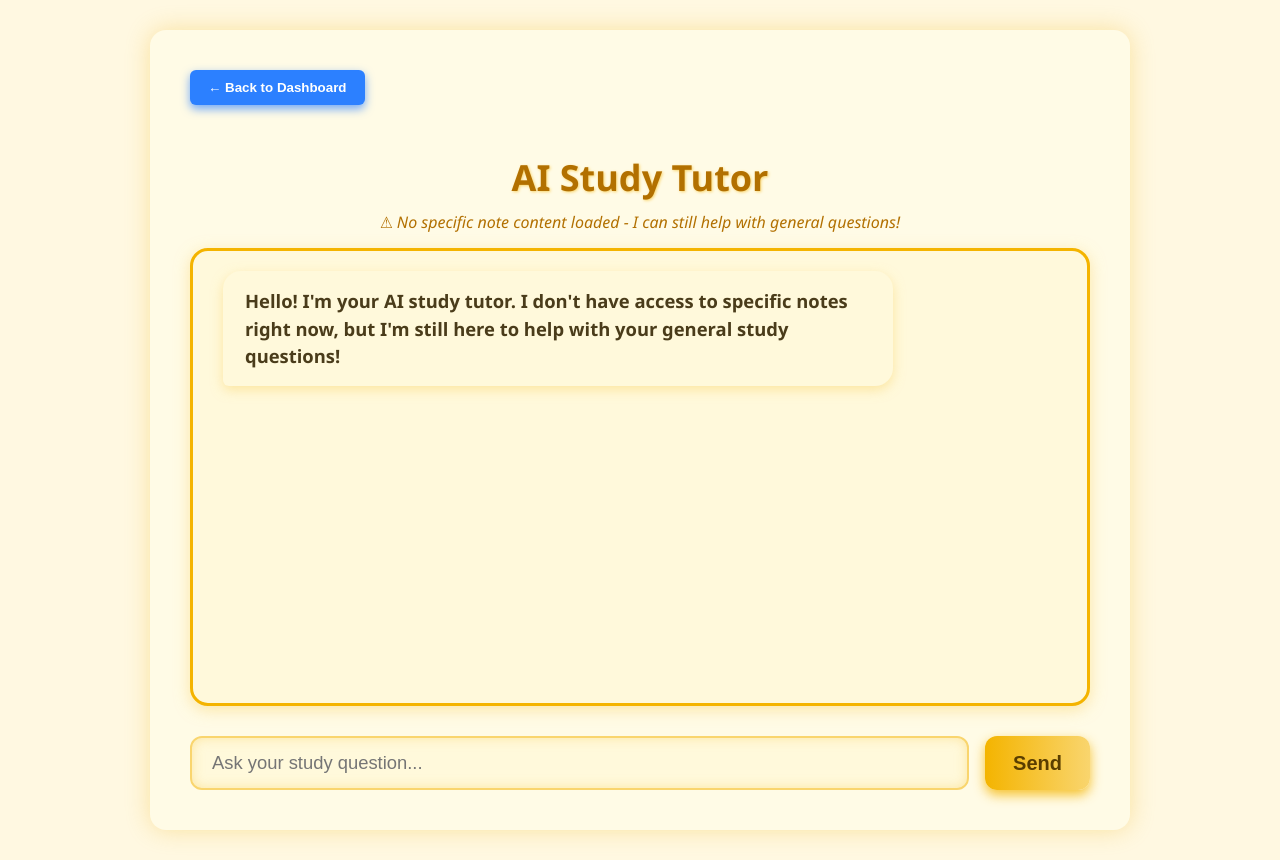
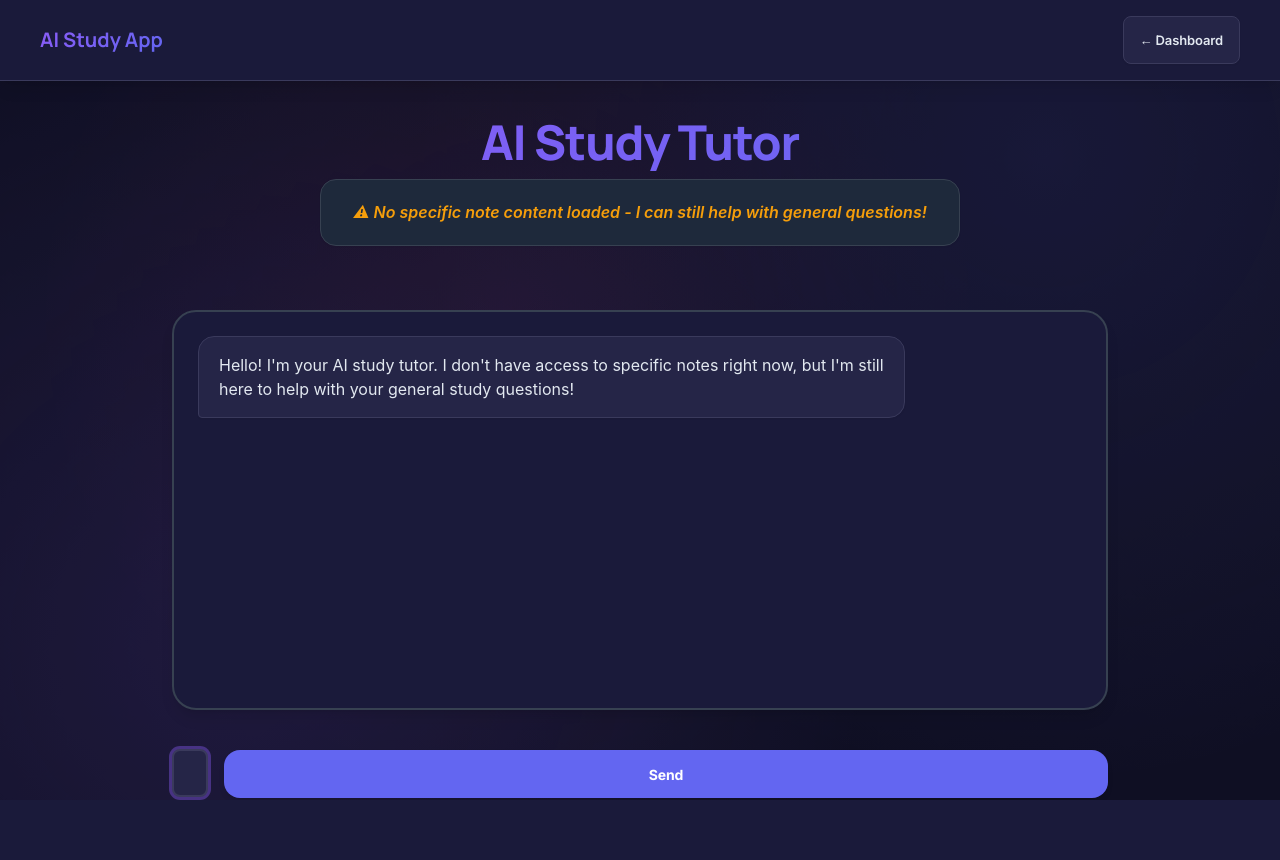
Before and after one commit to NeelKad/AI-study-app, a Flask app: page /tutor in a window 1280 px wide. After the commit the page ends 800 px from the top, so only its background shows below. Run offline with Flask 3, Linux system fonts and the light colour scheme; the visitor is signed in with stand-in values (Sample User, id 1).

Commit message:
Update tutor.html

```diff
--- a/templates/tutor.html
+++ b/templates/tutor.html
@@ -2,180 +2,244 @@
 <html lang="en">
   <head>
     <meta charset="UTF-8" />
-    <meta name="viewport" content="width=device-width, initial-scale=1" />
+    <meta name="viewport" content="width=device-width, initial-scale=1.0" />
     <title>AI Study Tutor - AI Study App</title>
+    <link
+      rel="stylesheet"
+      href="{{ url_for('static', filename='style.css') }}"
+    />
+  </head>
+  <body>
+    <!-- Navigation Header -->
+    <header>
+      <nav class="navbar">
+        <div style="display: flex; align-items: center; justify-content: space-between; width: 100%; max-width: 1200px; margin: 0 auto;">
+          <a href="{{ url_for('index') }}" class="nav-logo">AI Study App</a>
+          <div style="display: flex; gap: 1rem; align-items: center;">
+            <a href="{{ url_for('dashboard') }}" class="button button-secondary" style="padding: 0.5rem 1rem; font-size: 0.8125rem;">
+              ← Dashboard
+            </a>
+          </div>
+        </div>
+      </nav>
+    </header>
+
+    <!-- Main Content -->
+    <main style="padding: 2rem; max-width: 1000px; margin: 0 auto; height: calc(100vh - 120px); display: flex; flex-direction: column;">
+      <!-- Header Section -->
+      <div style="margin-bottom: 2rem; text-align: center;">
+        <h1 style="margin-bottom: 0.5rem; color: var(--accent);">AI Study Tutor</h1>
+        <div id="noteStatus" class="status-message"></div>
+      </div>
+
+      <!-- Chat Window -->
+      <div id="chatWindow" class="card" style="
+        flex-grow: 1;
+        overflow-y: auto;
+        padding: 1.5rem;
+        margin-bottom: 1.5rem;
+        display: flex;
+        flex-direction: column;
+        gap: 1rem;
+        scroll-behavior: smooth;
+        min-height: 400px;
+      ">
+        <!-- Chat messages will be added here -->
+      </div>
+
+      <!-- Input Area -->
+      <form id="chatForm" style="display: flex; gap: 1rem; align-items: end;">
+        <input
+          type="text"
+          id="userInput"
+          placeholder="Ask your study question..."
+          required
+          style="
+            flex-grow: 1;
+            padding: 0.75rem 1rem;
+            border: 2px solid var(--bg-border);
+            border-radius: 0.5rem;
+            background: var(--bg-tertiary);
+            color: var(--text-primary);
+            font-size: 1rem;
+            transition: border-color 0.2s ease;
+          "
+        />
+        <button
+          type="submit"
+          id="sendBtn"
+          class="button"
+          style="padding: 0.75rem 1.5rem; white-space: nowrap;"
+        >
+          Send
+        </button>
+      </form>
+    </main>
+
     <style>
-      /* Base page style */
-      body {
-        font-family: "Segoe UI", Tahoma, Geneva, Verdana, sans-serif;
-        background: #fff8e1; /* soft warm background */
-        color: #4a3c1a;
-        padding: 30px;
-        min-height: 100vh;
-        margin: 0;
-        display: flex;
-        justify-content: center;
-        align-items: flex-start;
-        transition: background 0.5s ease;
+      /* Color scheme matching dashboard */
+      :root {
+        --bg-primary: #0f0f23;
+        --bg-secondary: #1a1a3a;
+        --bg-tertiary: #252547;
+        --bg-border: #3a3a5c;
+        --text-primary: #e2e8f0;
+        --text-secondary: #94a3b8;
+        --text-muted: #64748b;
+        --accent: #6366f1;
+        --success: #10b981;
+        --error: #ef4444;
+        --shadow-sm: 0 1px 2px 0 rgb(0 0 0 / 0.05);
+        --shadow-md: 0 4px 6px -1px rgb(0 0 0 / 0.1), 0 2px 4px -2px rgb(0 0 0 / 0.1);
+        --shadow-lg: 0 10px 15px -3px rgb(0 0 0 / 0.1), 0 4px 6px -4px rgb(0 0 0 / 0.1);
       }
 
-      .container {
-        max-width: 900px;
-        width: 100%;
-        background: #fffbe6;
-        padding: 40px;
-        border-radius: 16px;
-        box-shadow: 0 0 25px rgba(234, 174, 0, 0.3);
-        transition: box-shadow 0.3s ease;
-        display: flex;
-        flex-direction: column;
-        height: 90vh;
+      body {
+        background: var(--bg-primary);
+        color: var(--text-primary);
+        font-family: -apple-system, BlinkMacSystemFont, 'Segoe UI', 'Roboto', sans-serif;
+        margin: 0;
+        min-height: 100vh;
       }
 
-      h1 {
-        text-align: center;
-        margin-bottom: 0.25em;
-        color: #b27000;
-        text-shadow: 1px 1px 3px #f9d56e;
-        font-weight: 700;
-        font-size: 2.25rem;
+      /* Navigation */
+      .navbar {
+        background: var(--bg-secondary);
+        padding: 1rem 2rem;
+        border-bottom: 1px solid var(--bg-border);
       }
 
-      /* Back button */
-      #backBtn {
-        background-color: #2c80ff;
-        color: white;
-        border: none;
-        border-radius: 6px;
-        padding: 10px 18px;
-        font-weight: 600;
-        cursor: pointer;
-        transition: background-color 0.3s ease;
-        align-self: flex-start;
-        margin-bottom: 24px;
-        box-shadow: 0 4px 10px #2c80ffaa;
-        user-select: none;
-      }
-      #backBtn:hover {
-        background-color: #1a5ecb;
-        box-shadow: 0 6px 14px #1a5ecbcc;
+      .nav-logo {
+        font-size: 1.25rem;
+        font-weight: 700;
+        color: var(--accent);
+        text-decoration: none;
       }
 
-      /* Chat window */
-      #chatWindow {
-        flex-grow: 1;
-        overflow-y: auto;
-        border: 3px solid #f4b400; /* golden border */
-        border-radius: 18px;
-        padding: 20px 30px;
-        background: #fff9db;
-        margin-bottom: 30px;
-        box-shadow: 0 4px 15px #f9d56e88;
-        display: flex;
-        flex-direction: column;
-        gap: 18px;
-        color: #5a3e00;
+      .nav-logo:hover {
+        color: var(--text-primary);
+      }
+
+      /* Buttons */
+      .button {
+        display: inline-flex;
+        align-items: center;
+        justify-content: center;
+        padding: 0.75rem 1.5rem;
+        font-size: 0.875rem;
         font-weight: 600;
-        font-size: 1.15em;
-        user-select: text;
-        scroll-behavior: smooth;
+        text-decoration: none;
+        border-radius: 0.5rem;
+        border: 1px solid transparent;
+        cursor: pointer;
+        transition: all 0.2s ease;
+        background: var(--accent);
+        color: white;
+      }
+
+      .button:hover:not(:disabled) {
+        transform: translateY(-1px);
+        box-shadow: var(--shadow-md);
+      }
+
+      .button-secondary {
+        background: var(--bg-tertiary);
+        color: var(--text-primary);
+        border-color: var(--bg-border);
+      }
+
+      .button-secondary:hover {
+        background: var(--bg-border);
+      }
+
+      .button:disabled {
+        opacity: 0.5;
+        cursor: not-allowed;
+        transform: none;
+        box-shadow: none;
+      }
+
+      /* Cards */
+      .card {
+        background: var(--bg-secondary);
+        border: 1px solid var(--bg-border);
+        border-radius: 0.75rem;
+        box-shadow: var(--shadow-sm);
+        transition: all 0.2s ease;
+      }
+
+      /* Input styling */
+      #userInput:focus {
+        outline: none;
+        border-color: var(--accent);
+      }
+
+      #userInput::placeholder {
+        color: var(--text-muted);
+      }
+
+      /* Status message */
+      .status-message {
+        color: var(--text-secondary);
+        font-style: italic;
+        margin-bottom: 1rem;
+        padding: 0.75rem 1rem;
+        background: var(--bg-tertiary);
+        border-radius: 0.5rem;
+        border: 1px solid var(--bg-border);
+        display: inline-block;
+      }
+
+      .status-message.success {
+        color: var(--success);
+        border-color: var(--success);
+        background: rgba(16, 185, 129, 0.1);
+      }
+
+      .status-message.warning {
+        color: #f59e0b;
+        border-color: #f59e0b;
+        background: rgba(245, 158, 11, 0.1);
       }
 
       /* Chat messages */
       .message {
-        max-width: 75%;
-        padding: 16px 22px;
-        border-radius: 18px;
+        max-width: 80%;
+        padding: 1rem 1.25rem;
+        border-radius: 1rem;
         line-height: 1.5;
-        font-weight: 600;
-        box-shadow: 0 4px 15px #f9d56e88;
+        word-wrap: break-word;
         white-space: pre-wrap;
-        word-wrap: break-word;
-        user-select: text;
+        box-shadow: var(--shadow-sm);
       }
 
       .user-msg {
-        background-color: #f4b400;
-        color: #5a3e00;
+        background: var(--accent);
+        color: white;
         align-self: flex-end;
-        border-bottom-right-radius: 6px;
-        box-shadow: 0 5px 15px #f4b400cc;
-        font-weight: 700;
+        border-bottom-right-radius: 0.25rem;
+        margin-left: auto;
       }
 
       .ai-msg {
-        background-color: #fff9db;
-        color: #4a3c1a;
+        background: var(--bg-tertiary);
+        color: var(--text-primary);
         align-self: flex-start;
-        border-bottom-left-radius: 6px;
-        box-shadow: 0 4px 12px #f9d56e88;
-        font-weight: 600;
+        border-bottom-left-radius: 0.25rem;
+        border: 1px solid var(--bg-border);
       }
 
-      /* Input area */
-      #inputArea {
-        display: flex;
-        gap: 16px;
+      .typing-message {
+        background: var(--bg-tertiary) !important;
+        color: var(--text-secondary) !important;
+        font-style: italic;
+        opacity: 0.8;
+        border: 1px solid var(--bg-border);
       }
 
-      #userInput {
-        flex-grow: 1;
-        font-size: 1.15em;
-        padding: 14px 20px;
-        border-radius: 12px;
-        border: 2px solid #f9d56e;
-        background-color: #fff9db;
-        color: #4a3c1a;
-        box-shadow: inset 0 0 12px #f9d56e88;
-        transition: border-color 0.3s ease, box-shadow 0.3s ease;
-        outline: none;
-        user-select: text;
-      }
-
-      #userInput:focus {
-        border-color: #f4b400;
-        box-shadow: 0 0 16px #f4b400cc;
-      }
-
-      #sendBtn {
-        background: linear-gradient(90deg, #f4b400, #f9d56e);
-        color: #5a3e00;
-        border: none;
-        padding: 14px 28px;
-        font-size: 1.25em;
-        border-radius: 12px;
-        cursor: pointer;
-        font-weight: 700;
-        box-shadow: 0 5px 12px #f4b400cc;
-        user-select: none;
-        transition: background 0.4s ease, box-shadow 0.3s ease;
-      }
-
-      #sendBtn:hover:not(:disabled) {
-        background: linear-gradient(90deg, #f9d56e, #f4b400);
-        box-shadow: 0 7px 16px #f9d56ecc;
-      }
-
-      #sendBtn:disabled {
-        background: #e0c77b;
-        cursor: not-allowed;
-        box-shadow: none;
-        color: #a18a3e;
-      }
-
-      /* Status message */
-      .status-message {
-        text-align: center;
-        color: #7a6b3a;
-        font-style: italic;
-        margin-bottom: 15px;
-      }
-
-      /* Typing indicator with animated dots */
+      /* Typing indicator animation */
       .typing-dots {
         display: inline-block;
-        font-size: 1.5em;
-        line-height: 1;
       }
 
       .typing-dots::after {
@@ -190,52 +254,37 @@
         100% { content: '...'; }
       }
 
-      /* Typing message styling */
-      .typing-message {
-        background-color: #fff9db !important;
-        color: #7a6b3a !important;
-        font-style: italic;
-        opacity: 0.8;
+      /* Responsive adjustments */
+      @media (max-width: 768px) {
+        .navbar {
+          padding: 1rem;
+        }
+
+        main {
+          padding: 1rem;
+          height: calc(100vh - 100px);
+        }
+
+        #chatForm {
+          flex-direction: column;
+          gap: 0.75rem;
+        }
+
+        #userInput {
+          margin-bottom: 0;
+        }
+
+        .button {
+          width: 100%;
+        }
+
+        .message {
+          max-width: 90%;
+        }
       }
     </style>
-  </head>
-  <body>
-    <div class="container">
-      <button id="backBtn" aria-label="Back to main page">
-        ← Back to Dashboard
-      </button>
-      <h1>AI Study Tutor</h1>
-
-      <div id="noteStatus" class="status-message"></div>
-
-      <div
-        id="chatWindow"
-        role="log"
-        aria-live="polite"
-        aria-relevant="additions"
-      ></div>
-      <form
-        id="chatForm"
-        autocomplete="off"
-        aria-label="Send message to AI tutor"
-      >
-        <div id="inputArea">
-          <input
-            type="text"
-            id="userInput"
-            placeholder="Ask your study question..."
-            required
-            aria-required="true"
-          />
-          <button type="submit" id="sendBtn" aria-label="Send message">
-            Send
-          </button>
-        </div>
-      </form>
-    </div>
 
     <script>
-      const backBtn = document.getElementById("backBtn");
       const chatWindow = document.getElementById("chatWindow");
       const chatForm = document.getElementById("chatForm");
       const userInput = document.getElementById("userInput");
@@ -252,23 +301,19 @@
       // Display status message
       if (noteContent) {
         noteStatus.textContent = "✓ Note content loaded - I can help you study based on your notes!";
-        noteStatus.style.color = "#4a7a4a";
+        noteStatus.className = "status-message success";
 
         // Add welcome message
         addMessage("Hello! I'm your AI study tutor. I have access to your notes and I'm ready to help you understand the material. What would you like to study or discuss?", false);
       } else {
         noteStatus.textContent = "⚠ No specific note content loaded - I can still help with general questions!";
-        noteStatus.style.color = "#b27000";
+        noteStatus.className = "status-message warning";
 
         // Add welcome message without specific notes
         addMessage("Hello! I'm your AI study tutor. I don't have access to specific notes right now, but I'm still here to help with your general study questions!", false);
       }
 
       let conversation = [];
-
-      backBtn.addEventListener("click", () => {
-        window.location.href = "/dashboard";
-      });
 
       function addMessage(text, isUser = false) {
         const msgDiv = document.createElement("div");
@@ -346,6 +391,11 @@
           userInput.focus();
         }
       });
+
+      // Auto-focus input on load
+      window.onload = () => {
+        userInput.focus();
+      };
     </script>
   </body>
 </html>
```
